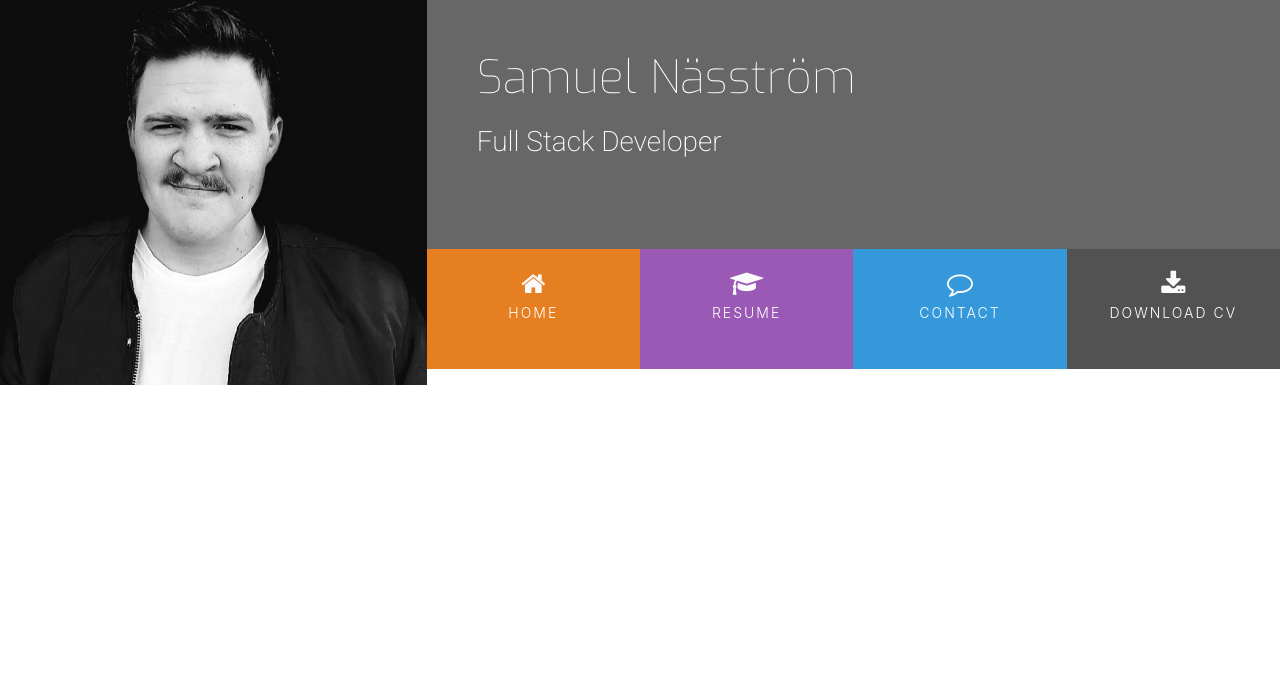
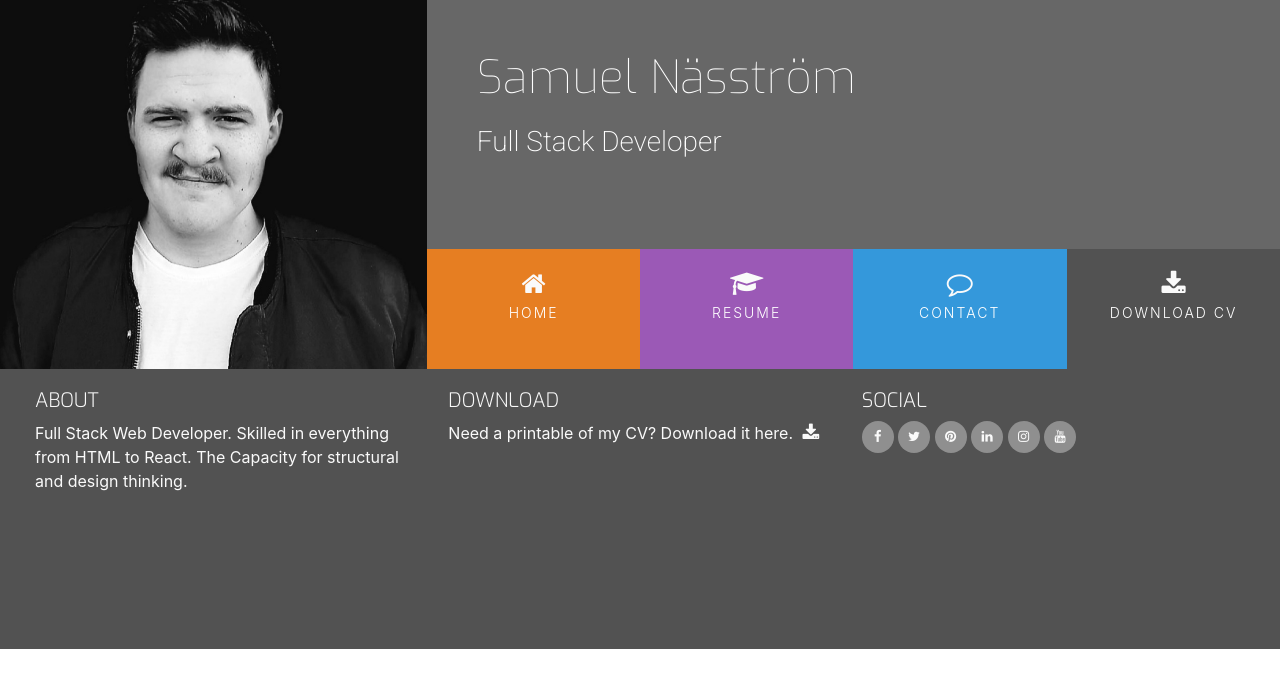
Before and after one commit to FullstackSammy/resume-project, a plain HTML site: page index.html in a window 1280 px wide. Drawn offline with nearby package versions, Linux system fonts and the light colour scheme.

Commit message:
Add complete footer

```diff
--- a/assets/css/style.css
+++ b/assets/css/style.css
@@ -25,6 +25,32 @@ header {
 .ui-menu-color-download {
     background-color: #525252;
 }
+
+/* ----------------------------------------Special paddings/margins/text */
+
+h1,
+h2,
+h3,
+h4 {
+    margin: 0;
+}
+
+
+.uppercase {
+    text-transform: uppercase;
+}
+
+
+.general-sub {
+    font-family: "Exo", sans-serif;
+    font-weight: 300;
+    color: #fafafa;
+}
+
+.inline-block {
+    display: inline-block;
+}
+
 
 /* ----------------------------------------Heading */
 
@@ -68,6 +94,10 @@ header {
     font-size: 0;
 }
 
+#nav {
+    margin: 0;
+}
+
 #nav li {
     font-size: 14px;
     padding: 0;
@@ -104,3 +134,62 @@ header {
     font-weight: 300;
     letter-spacing: 2px;
 }
+
+/* ----------------------------------------Hover.css */
+
+.hvr-sweep-to-bottom:before {
+    background-color: rgba(0, 0, 0, 0.2);
+    height: 120px;
+}
+
+/* ----------------------------------------Footer */
+
+footer {
+    background-color: #525252;
+    color: #fafafa;
+    min-height: 120px;
+    margin: 0;
+}
+
+.cv-pdf i {
+    font-size: 18px;
+    color: #fafafa;
+    text-align: center;
+    padding-left: 5px;
+    transition: all 0.35 easy-in-out;
+    -moz-transition: all 0.35 easy-in-out;
+    -webkit-transition: all 0.35 easy-in-out;
+    -o-transition: all 0.35 easy-in-out;
+}
+
+.cv-pdf i:hover {
+    color: #e84610;
+}
+
+.social-links {
+    padding-bottom: 15px;
+}
+
+.social-links li a i {
+    width: 32px;
+    height: 32px;
+    padding: 12px 0;
+    border-radius: 50%;
+    font-size: 13px;
+    line-height: 7px;
+    text-align: center;
+    color: #fafafa;
+    background: #8f8f8f;
+    transition: all 0.35 easy-in-out;
+    -moz-transition: all 0.35 easy-in-out;
+    -webkit-transition: all 0.35 easy-in-out;
+    -o-transition: all 0.35 easy-in-out;
+}
+
+.social-links li a i:hover {
+    background: #e84610;
+}
+
+#footer-details {
+    padding: 20px;
+}
--- a/index.html
+++ b/index.html
@@ -6,6 +6,7 @@
     <meta http-equiv="X-UA-Compatible" content="ie=edge">
     <link rel="stylesheet" href="https://maxcdn.bootstrapcdn.com/bootstrap/4.2.1/css/bootstrap.min.css" type="text/css" />
     <link rel="stylesheet" href="https://maxcdn.bootstrapcdn.com/font-awesome/4.7.0/css/font-awesome.min.css" type="text/css" />
+    <link rel="stylesheet" href="https://cdnjs.cloudflare.com/ajax/libs/hover.css/2.1.1/css/hover-min.css" type="text/css" />
     <link rel="stylesheet" href="assets/css/style.css">
     <title>Rosie</title>
 </head>
@@ -24,16 +25,16 @@
                     <div class="col">
                         <ul id="nav" class="list-inline menucontainer">
                             <li class="col-6 col-sm-3 list-inline-item ui-menu-color-home menuitem">
-                                <a href="#"><i class="fa fa-home" aria-hidden="true"></i><span>Home</span></a>
+                                <a href="#" class="hvr-sweep-to-bottom"><i class="fa fa-home" aria-hidden="true"></i><span>Home</span></a>
                             </li>
                             <li class="col-6 col-sm-3 list-inline-item ui-menu-color-resume menuitem">
-                                <a href="#"><i class="fa fa-graduation-cap" aria-hidden="true"></i><span>Resume</span></a>
+                                <a href="#" class="hvr-sweep-to-bottom"><i class="fa fa-graduation-cap" aria-hidden="true"></i><span>Resume</span></a>
                             </li>
                             <li class="col-6 col-sm-3 list-inline-item ui-menu-color-contact menuitem">
-                                <a href="#"><i class="fa fa-comment-o" aria-hidden="true"></i><span>Contact</span></a>
+                                <a href="#" class="hvr-sweep-to-bottom"><i class="fa fa-comment-o" aria-hidden="true"></i><span>Contact</span></a>
                             </li>
                             <li class="col-6 col-sm-3 list-inline-item ui-menu-color-download menuitem">
-                                <a href="#"><i class="fa fa-download" aria-hidden="true"></i><span>Download CV</span></a>
+                                <a href="#" class="hvr-sweep-to-bottom"><i class="fa fa-download" aria-hidden="true"></i><span>Download CV</span></a>
                             </li>
                         </ul>
                     </div>
@@ -44,6 +45,69 @@
     <section>
 
     </section>
+    <footer class="container-fluid">
+        <div id="footer-details" class="row">
+            <div class="col-sm-4">
+                <h5 class="uppercase general-sub">About</h5>
+                <p class="inline-block">
+                    Full Stack Web Developer. Skilled in everything from HTML to React.
+                    The Capacity for structural and design thinking.
+                </p>
+            </div>
+            <div class="col-sm-4">
+                <h5 class="uppercase general-sub">Download</h5>
+                <p class="inline-block">
+                    Need a printable of my CV? Download it here.
+                    <a href="#" target="_blank" class="cv-pdf">
+                        <i class="fa fa-download" aria-hidden="true"></i>
+                        <span class="sr-only">Download Link.</span>
+                    </a>
+                </p>
+            </div>
+            <div class="col-sm-4">
+                <h5 class="uppercase general-sub">Social</h5>
+                <ul class="list-inline social-links">
+                    <li class="list-inline-item">
+                        <a href="#" target="_blank">
+                            <i class="fa fa-facebook" aria-hidden="true"></i>
+                            <span class="sr-only">Facebook</span>
+                        </a>
+                    </li>
+                    <li class="list-inline-item">
+                        <a href="#" target="_blank">
+                            <i class="fa fa-twitter" aria-hidden="true"></i>
+                            <span class="sr-only">Twitter</span>
+                        </a>
+                    </li>
+                    <li class="list-inline-item">
+                        <a href="#" target="_blank">
+                            <i class="fa fa-pinterest" aria-hidden="true"></i>
+                            <span class="sr-only">Pinterest</span>
+                        </a>
+                    </li>
+                    <li class="list-inline-item">
+                        <a href="#" target="_blank">
+                            <i class="fa fa-linkedin" aria-hidden="true"></i>
+                            <span class="sr-only">Linkedin</span>
+                        </a>
+                    </li>
+                    <li class="list-inline-item">
+                        <a href="#" target="_blank">
+                            <i class="fa fa-instagram" aria-hidden="true"></i>
+                            <span class="sr-only">Instagram</span>
+                        </a>
+                    </li>
+                    <li class="list-inline-item">
+                        <a href="#" target="_blank">
+                            <i class="fa fa-youtube" aria-hidden="true"></i>
+                            <span class="sr-only">Youtube</span>
+                        </a>
+                    </li>
+                </ul>
+            </div>
+        </div>
+
+    </footer>
     <footer>
 
     </footer>
```
